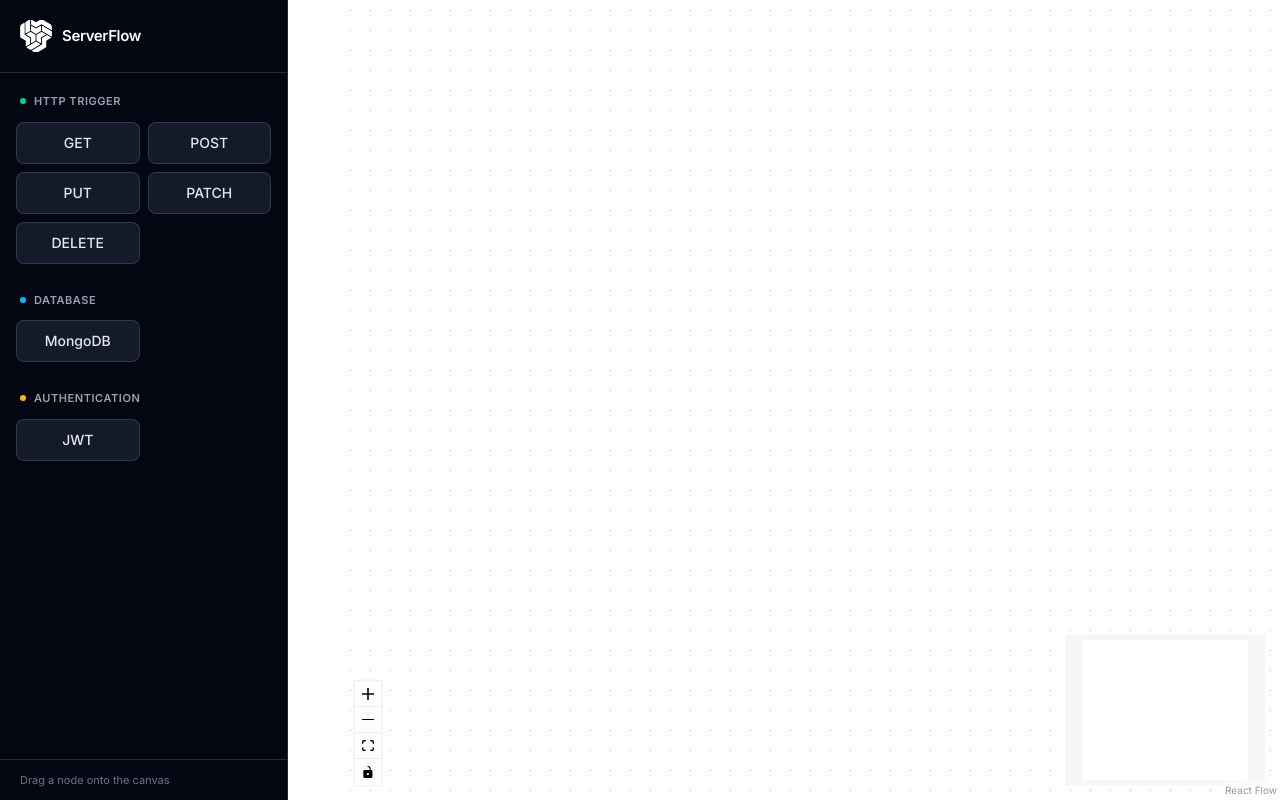
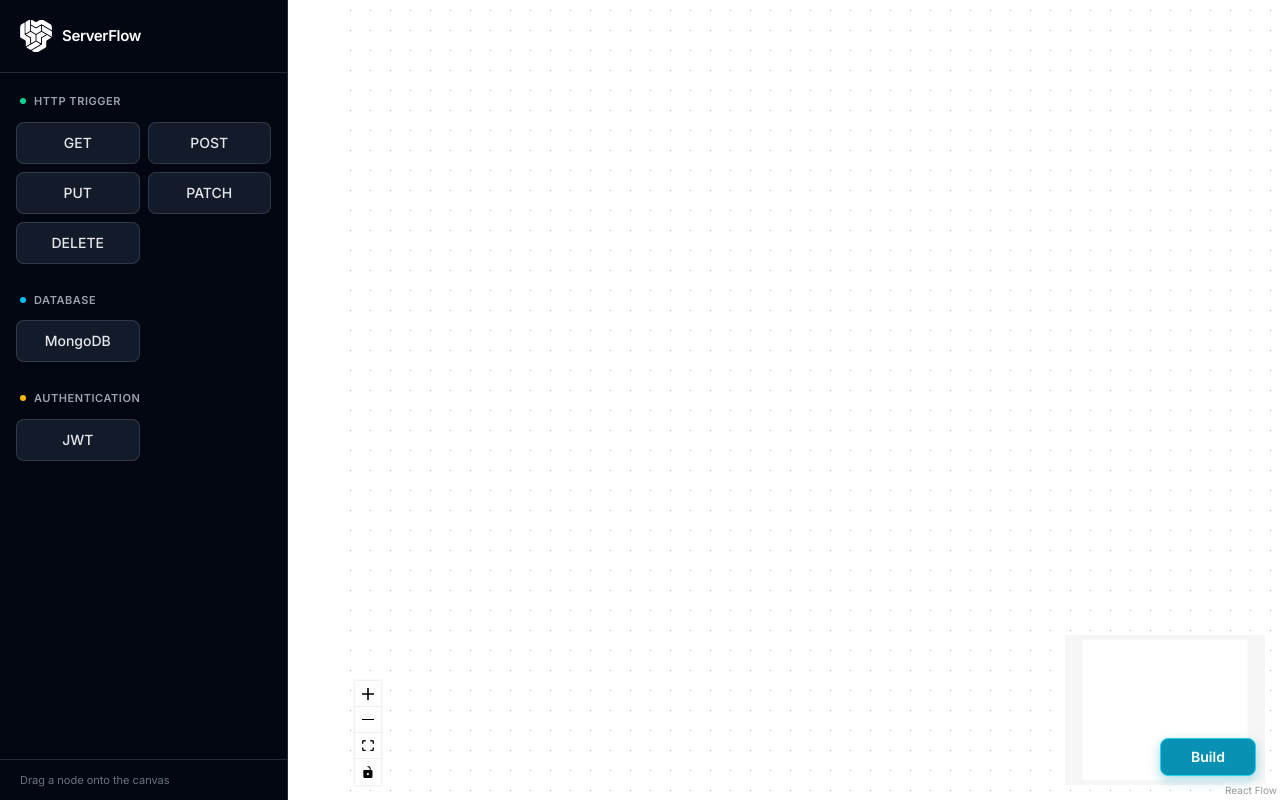
Before and after one commit to Gaurav775-Git/Server_Flow, a React (Vite) app in the folder client/: page /playground in a window 1280 px wide. Built offline with nearby package versions, Linux system fonts and the light colour scheme.

Commit message:
button update

```diff
--- a/client/src/components/chat_box/Chat_Box.jsx
+++ b/client/src/components/chat_box/Chat_Box.jsx
@@ -22,11 +22,9 @@
 
   if(!expand){
     return (
-      <button
-      onClick={()=>{setexpand(true)}}
-      className="absolute bottom-5 right-4 rounded-lg  px-4 py-2 text-black shadow-lg">
-        <Build_Button name="Build"/>
-      </button>
+      <div className="absolute bottom-5 right-4">
+        <Build_Button name="Build" onClick={() => setexpand(true)} />
+      </div>
     )
   }
 
--- a/client/src/components/ui/Build_Button.jsx
+++ b/client/src/components/ui/Build_Button.jsx
@@ -1,147 +1,44 @@
-import React from 'react';
-import styled from 'styled-components';
+import styled from "styled-components";
 
-const Build_Button = ({name}) => {
-  return (
-    <StyledWrapper>
-      <div>
-        <svg style={{position: 'absolute', width: 0, height: 0}}>
-          <filter width="3000%" x="-1000%" height="3000%" y="-1000%" id="unopaq">
-            <feColorMatrix values="1 0 0 0 0
-            0 1 0 0 0
-            0 0 1 0 0
-            0 0 0 3 0" />
-          </filter>
-        </svg>
-        <div className="backdrop" />
-        <button className="button">
-          <div className="a l" />
-          <div className="a r" />
-          <div className="a t" />
-          <div className="a b" />
-          <div className="text">{name}</div>
-        </button>
-      </div>
-    </StyledWrapper>
-  );
-}
+const Build_Button = ({ name = "Build", onClick }) => (
+  <StyledWrapper>
+    <button className="button" type="button" onClick={onClick}>
+      {name}
+    </button>
+  </StyledWrapper>
+);
 
 const StyledWrapper = styled.div`
   .button {
-    position: relative;
+    min-width: 96px;
+    padding: 0.7rem 1.1rem;
+    border: 1px solid #22d3ee;
+    border-radius: 0.5rem;
+    background: #0891b2;
+    box-shadow: 0 4px 12px rgb(8 145 178 / 35%);
+    color: #ffffff;
     cursor: pointer;
-    border: none;
-    width: 80px;
-    height: 40px;
-    background: #111;
-    color: #fff;
+    font-size: 0.875rem;
+    font-weight: 600;
+    line-height: 1;
+    transition: background-color 150ms ease, border-color 150ms ease,
+      box-shadow 150ms ease;
   }
 
-  .text {
-    position: relative;
-    z-index: 1;
+  .button:hover {
+    background: #0e7490;
+    border-color: #67e8f9;
+    box-shadow: 0 6px 16px rgb(8 145 178 / 45%);
   }
 
-  .button::before {
-    content: "";
-    position: absolute;
-    inset: 0;
-    opacity: 0;
-    background: radial-gradient(
-        circle at 50% 50%,
-        #0000 0,
-        #0000 20%,
-        #111111aa 50%
-      ),
-      radial-gradient(ellipse 100% 100%, #fff, #fff0);
-    background-size:
-      3px 3px,
-      auto auto;
-    transition: 0.3s;
+  .button:focus-visible {
+    outline: 3px solid rgb(103 232 249 / 55%);
+    outline-offset: 3px;
   }
 
-  .button:hover::before {
-    opacity: 0.3;
+  .button:active {
+    background: #155e75;
   }
-
-  .a {
-    pointer-events: none;
-    position: absolute;
-    --w: 2px;
-    --t: -40px;
-    --s: calc(var(--t) * -1);
-    --e: calc(100% + var(--t));
-    --g: #fff0, #fff3 var(--s), #fffa var(--s), #fff, #fffa var(--e),
-      #fff3 var(--e), #fff0;
-  }
-
-  .a::before {
-    content: "";
-    position: absolute;
-    inset: 0;
-    background: inherit;
-    filter: blur(4px) url(#unopaq);
-    z-index: -2;
-  }
-
-  .a::after {
-    content: "";
-    position: absolute;
-    inset: 0;
-    background: inherit;
-    filter: blur(10px) url(#unopaq);
-    opacity: 0;
-    z-index: -2;
-    transition: 0.3s;
-  }
-
-  .button:hover .a::after {
-    opacity: 1;
-  }
-
-  .l {
-    left: -2px;
-  }
-
-  .r {
-    right: -2px;
-  }
-
-  .l,
-  .r {
-    background: linear-gradient(var(--g));
-    top: var(--t);
-    bottom: var(--t);
-    width: var(--w);
-  }
-
-  .t {
-    top: -2px;
-  }
-
-  .b {
-    bottom: -2px;
-  }
-
-  .t,
-  .b {
-    background: linear-gradient(90deg, var(--g));
-    left: var(--t);
-    right: var(--t);
-    height: var(--w);
-  }
-
-  .backdrop {
-    position: absolute;
-    inset: -9900%;
-    background: radial-gradient(
-      circle at 50% 50%,
-      #0000 0,
-      #0000 20%,
-      #111111aa 50%
-    );
-    background-size: 3px 3px;
-    z-index: -1;
-  }`;
+`;
 
 export default Build_Button;
--- a/client/src/pages/NewProject.jsx
+++ b/client/src/pages/NewProject.jsx
@@ -1,12 +1,24 @@
 import Canvas from "../components/sections/dashboard/Canvas";
 import Sidebar from "../components/sections/dashboard/Sidebar";
+import Build_Button from "../components/ui/Build_Button";
+import { createPortal } from "react-dom";
+
 const NewProject = () => {
   return (
-    <div className="grid grid-cols-[340px_1fr] grid-rows-[1fr] h-screen">
-      <Sidebar />
-      <main className="min-w-0 h-full">
-        <Canvas />
-      </main>
+    <div className="relative h-screen">
+      <div className="grid grid-cols-[340px_1fr] grid-rows-[1fr] h-full">
+        <Sidebar />
+        <main className="min-w-0 h-full">
+          <Canvas />
+        </main>
+      </div>
+
+      {createPortal(
+        <div className="fixed bottom-6 right-6 z-[1000] isolate">
+          <Build_Button name="Build" />
+        </div>,
+        document.body,
+      )}
     </div>
   );
 };
```
